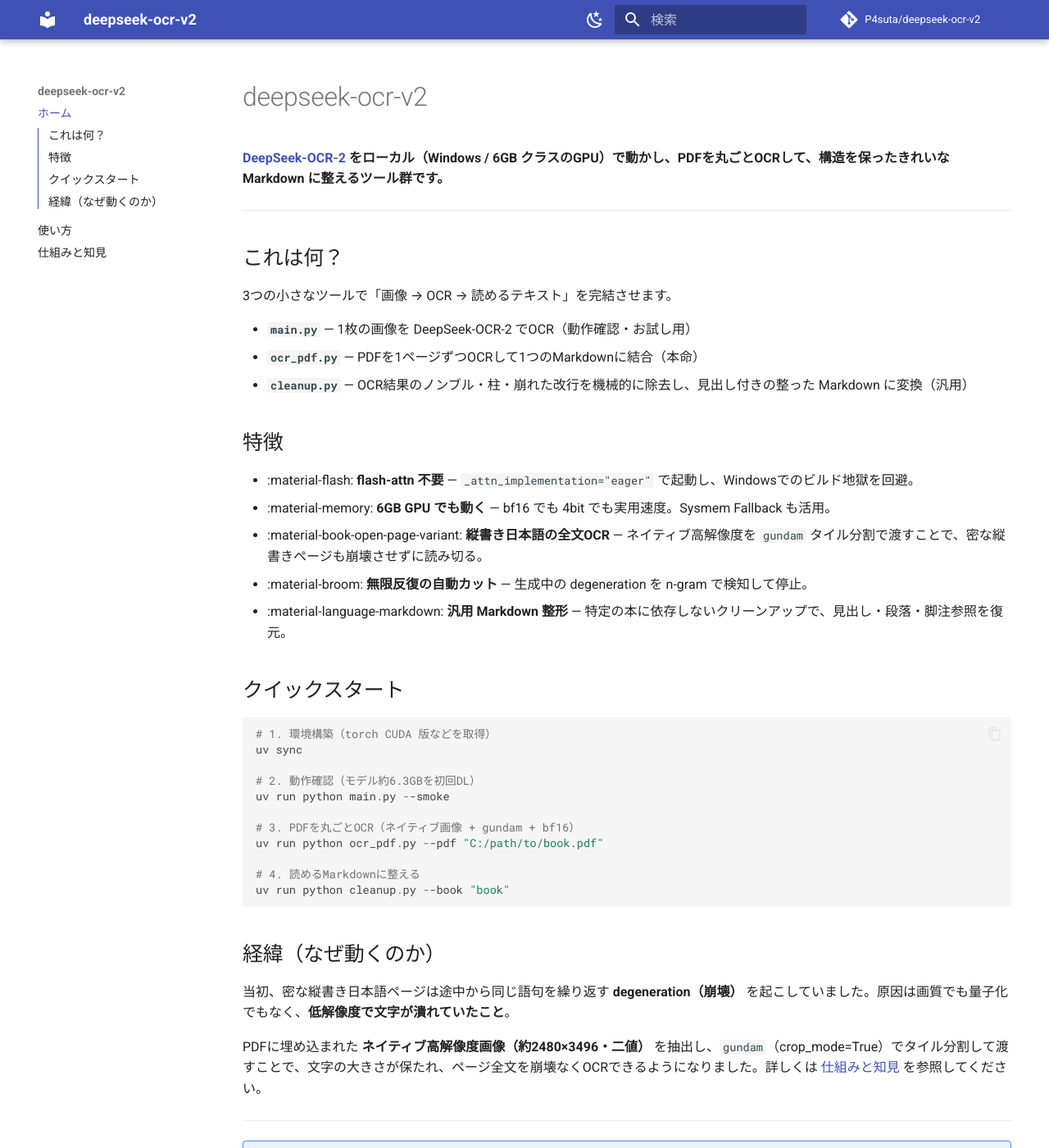
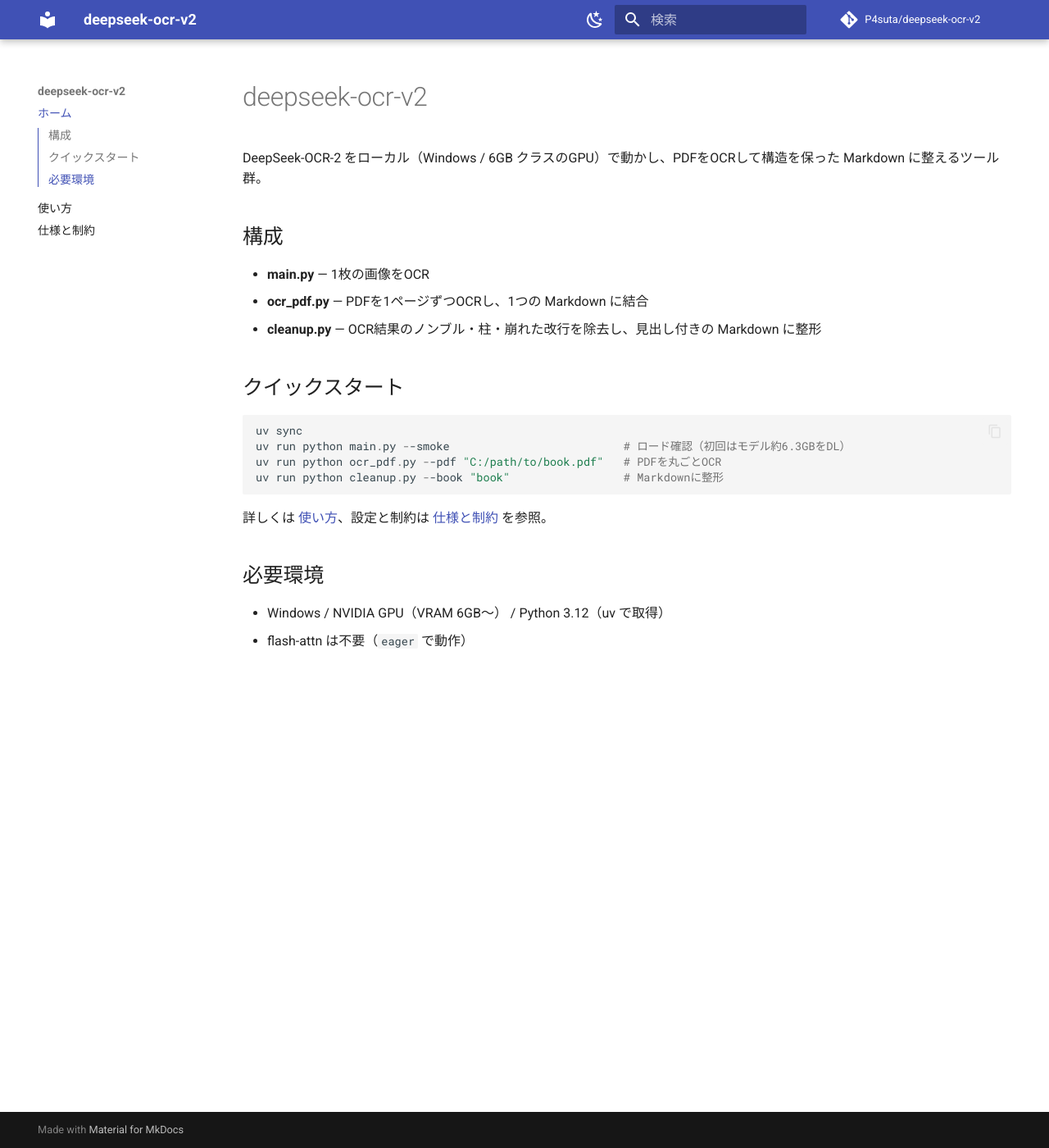
Before and after one commit to P4suta/deepseek-ocr-v2, an MkDocs documentation site: the page built from docs/index.md, in a window 1280 px wide and 1400 px high. Shown: the whole window at 82% size. Built offline with MkDocs 1.6.1 and Material for MkDocs 9.7.7, drawn with Linux system fonts in a browser that asks for light colours; comment, search, counter and statistics services are not loaded; some of the changed text lies outside the part shown.

Commit message:
docs: 簡潔・事実ベースに改稿 (#1)
経緯や試行錯誤の記録・装飾を削除し、構成/使い方/仕様と制約を端的に記述。

Co-authored-by: Claude Opus 4.8 (1M context) <noreply@anthropic.com>

````diff
--- a/docs/index.md
+++ b/docs/index.md
@@ -1,48 +1,25 @@
 # deepseek-ocr-v2
 
-**[DeepSeek-OCR-2](https://huggingface.co/deepseek-ai/DeepSeek-OCR-2) をローカル（Windows / 6GB クラスのGPU）で動かし、PDFを丸ごとOCRして、構造を保ったきれいな Markdown に整えるツール群です。**
+DeepSeek-OCR-2 をローカル（Windows / 6GB クラスのGPU）で動かし、PDFをOCRして構造を保った Markdown に整えるツール群。
 
----
+## 構成
 
-## これは何？
-
-3つの小さなツールで「画像 → OCR → 読めるテキスト」を完結させます。
-
-- **`main.py`** — 1枚の画像を DeepSeek-OCR-2 でOCR（動作確認・お試し用）
-- **`ocr_pdf.py`** — PDFを1ページずつOCRして1つのMarkdownに結合（本命）
-- **`cleanup.py`** — OCR結果のノンブル・柱・崩れた改行を機械的に除去し、見出し付きの整った Markdown に変換（汎用）
-
-## 特徴
-
-- :material-flash: **flash-attn 不要** — `_attn_implementation="eager"` で起動し、Windowsでのビルド地獄を回避。
-- :material-memory: **6GB GPU でも動く** — bf16 でも 4bit でも実用速度。Sysmem Fallback も活用。
-- :material-book-open-page-variant: **縦書き日本語の全文OCR** — ネイティブ高解像度を `gundam` タイル分割で渡すことで、密な縦書きページも崩壊させずに読み切る。
-- :material-broom: **無限反復の自動カット** — 生成中の degeneration を n-gram で検知して停止。
-- :material-language-markdown: **汎用 Markdown 整形** — 特定の本に依存しないクリーンアップで、見出し・段落・脚注参照を復元。
+- **main.py** — 1枚の画像をOCR
+- **ocr_pdf.py** — PDFを1ページずつOCRし、1つの Markdown に結合
+- **cleanup.py** — OCR結果のノンブル・柱・崩れた改行を除去し、見出し付きの Markdown に整形
 
 ## クイックスタート
 
 ```powershell
-# 1. 環境構築（torch CUDA 版などを取得）
 uv sync
-
-# 2. 動作確認（モデル約6.3GBを初回DL）
-uv run python main.py --smoke
-
-# 3. PDFを丸ごとOCR（ネイティブ画像 + gundam + bf16）
-uv run python ocr_pdf.py --pdf "C:/path/to/book.pdf"
-
-# 4. 読めるMarkdownに整える
-uv run python cleanup.py --book "book"
+uv run python main.py --smoke                          # ロード確認（初回はモデル約6.3GBをDL）
+uv run python ocr_pdf.py --pdf "C:/path/to/book.pdf"   # PDFを丸ごとOCR
+uv run python cleanup.py --book "book"                 # Markdownに整形
 ```
 
-## 経緯（なぜ動くのか）
+詳しくは [使い方](usage.md)、設定と制約は [仕様と制約](internals.md) を参照。
 
-当初、密な縦書き日本語ページは途中から同じ語句を繰り返す **degeneration（崩壊）** を起こしていました。原因は画質でも量子化でもなく、**低解像度で文字が潰れていたこと**。
+## 必要環境
 
-PDFに埋め込まれた **ネイティブ高解像度画像（約2480×3496・二値）** を抽出し、`gundam`（crop_mode=True）でタイル分割して渡すことで、文字の大きさが保たれ、ページ全文を崩壊なくOCRできるようになりました。詳しくは [仕組みと知見](internals.md) を参照してください。
-
----
-
-!!! note "対象環境での検証"
-    NVIDIA GeForce RTX 3060 Laptop（専用VRAM 6GB）/ Windows 11 / Python 3.12（uv管理）で検証しています。
+- Windows / NVIDIA GPU（VRAM 6GB〜） / Python 3.12（uv で取得）
+- flash-attn は不要（`eager` で動作）
--- a/docs/internals.md
+++ b/docs/internals.md
@@ -1,62 +1,26 @@
-# 仕組みと知見
+# 仕様と制約
 
-このプロジェクトで得られた、再現性のある技術的知見をまとめます。
+## OCR（`ocr_pdf.py`）
 
-## flash-attn は不要
+- 既定: PDF埋め込み画像をネイティブ解像度で抽出 + `gundam`（タイル分割）+ bf16 + `eager` attention。
+- 密なページ（縦書きなど）は低解像度だと反復崩壊するため、高解像度をタイル分割で渡す。
+- 見開き（横長）は左右に分割し、縦書きは右→左で処理。`--start N` でレジューム（既存mdに追記）。
+- bf16 / 4bit いずれも対応（6GBでも実用）。flash-attn は使わない。
 
-DeepSeek-OCR-2 のカスタムモデルコードを直接確認した結果:
+## 反復の停止（`repetition.py`）
 
-- 視覚エンコーダ（`deepencoderv2.py`）は flash_attn を import せず、`sdpa`/`eager` を要求（むしろ `flash_attention_2` を拒否）。
-- デコーダ（`modeling_deepseekv2.py`）は flash_attn を条件付き import。`ATTENTION_CLASSES` に `eager` がある（ただし `sdpa` キーは無い）。
+- 生成中に同一 n-gram の多数回出現を検知して `generate` を停止する。
 
-→ **`_attn_implementation="eager"` を渡せば、flash-attn 未インストールでもロード・実行できる**。Windowsでの flash-attn ビルドを回避できる。
+## クリーンアップ（`cleanup.py`）
 
-## 6GB GPU での bf16 vs 4bit
+- 除去: 純数字行（ノンブル・行番号）、行内ノンブル、ページを跨いで繰り返す柱。
+- 整形: 短い非文末行を `##` 見出しに、本文をリフローして段落化、節番号 `[14]`「2」を脚注参照 `[^14]` として保持。
+- 検出: 崩壊/短文ページに印を付け、末尾に一覧を出す（自動削除はしない）。
+- 特定の本に依存しない汎用ロジック。`--min-chars` で崩壊判定の閾値を調整。
 
-3B（bf16で約6.3GB）は専用VRAM 6GBを少し超えるが、NVIDIA の **CUDA Sysmem Fallback**（標準ON）で共有メモリへ退避し動作する。実測:
+## 制約
 
-| | ロード | 1ページ推論 |
-|---|---|---|
-| 4bit | 16s | 32.8s |
-| bf16 | 17s | 26.9s |
-
-bf16 は退避が約1GBと軽微で、4bit には逆量子化のオーバーヘッドがあるため、**bf16でも4bitより1文字あたり約12%遅いだけ**。精度はbf16が上。「bf16は遅すぎる」は誤りだった。
-
-## 縦書き日本語の崩壊（degeneration）と解決
-
-密な縦書きページは途中から同じ語句を繰り返して崩壊する。検証で分かったこと:
-
-- **画質や量子化の問題ではない**（bf16でも4bitでも同じ位置で崩壊、元画像は既に二値で綺麗）。
-- 真因は **低解像度**。3496pxの画像を1024に潰すと文字が小さくなりすぎて読めず崩壊する。
-- **解決**: PDFに埋め込まれた**ネイティブ高解像度画像**を抽出し、**`gundam`（crop_mode=True）でタイル分割**して渡す → 各タイルで文字が大きく保たれ、ページ全文を崩壊なく読み切れる。
-
-!!! tip "試したが不採用だったもの"
-    - **列ごとに分割して渡す**: 網羅性は上がるが、LLMが全体文脈で補完できず疎な列で幻覚する（古典OCR的でLLMと相性が悪い）。
-    - **repetition_penalty**: 崩壊は減るが幻覚的な続きを生み精度が下がる（既定OFF）。
-    - **画像の二値化・シャープ化**: 元が二値なので無意味。
-
-## 無限反復の機械的カット（`repetition.py`）
-
-- **生成中の停止**: `RepetitionStoppingCriteria` が「同じ n-gram が規定回数以上出現」を検知して `generate` を停止。短い周期反復から文単位の長いループまで捕捉。`.infer()` が内部で固定引数の `generate` を呼ぶため、`model.generate` をラップして注入する。
-- **後処理**: `cleanup.py` で句の即時反復・隣接重複文を圧縮。
-
-## 汎用クリーンアップの設計（`cleanup.py`）
-
-特定の本に依存しないため、次の汎用ロジックを採用:
-
-- **空行ブロック単位で分類**（見出し / リスト / 表 / 本文）。
-- **柱・ノンブルの除去**: 純数字行、行内ノンブル（CJKに隣接するアラビア数字）、繰り返す短い見出し（=柱）は初出のみ採用し重複は破棄。
-- **見出し推定**: 短く・文末記号で終わらない単一行を `##` に。前後のノンブルを正規化して重複排除。
-- **本文のリフロー**: ページを跨いで連結。節番号 `[14]`「2」は脚注参照 `[^14]` として保持しつつ段落の区切りに。
-- **崩壊ページ検出**: 句反復を畳んでも短すぎ／高反復なページを検出して印付け（自動削除しない）。
-
-!!! warning "ヒューリスティックの限界"
-    - 見出し推定は誤検出しうる（柱の誤OCRや短い断片を拾うことがある）。
-    - 真の段落境界（字下げ）はOCR出力に残らないため、見出し＋節番号での粗い段落化に留まる。
-    - 文字レベルのOCR誤りは対象外（モデル側の課題）。
-    - 文字多様性（distinct ratio）による崩壊判定は、日本語では仮名多用で正常文も低値になり誤検出するため不採用。
-
-## 環境メモ
-
-- `grep`/`wc -m` はCロケールで多バイト文字を誤判定する（バイト数を数える・正規表現の `^$` が空振りする）。検証は Python で行うのが確実。
-- Windowsの標準出力（パイプ）は cp932 になり日本語の print で落ちることがある。`PYTHONUTF8=1` を付けて実行する。
+- 見出し推定はヒューリスティックで、柱の誤OCRや短い断片を拾うことがある。
+- 段落境界はOCR出力に残らないため、見出し＋節番号での粗い段落化に留まる。
+- 表・リストは Free OCR 出力に存在しないため付かない。
+- 文字レベルのOCR誤りは補正しない。
--- a/mkdocs.yml
+++ b/mkdocs.yml
@@ -31,7 +31,7 @@ theme:
 nav:
   - ホーム: index.md
   - 使い方: usage.md
-  - 仕組みと知見: internals.md
+  - 仕様と制約: internals.md
 
 markdown_extensions:
   - admonition
````
Also changed, not shown: README.md (+2 -10 lines), docs/usage.md (+1 -1 lines).
